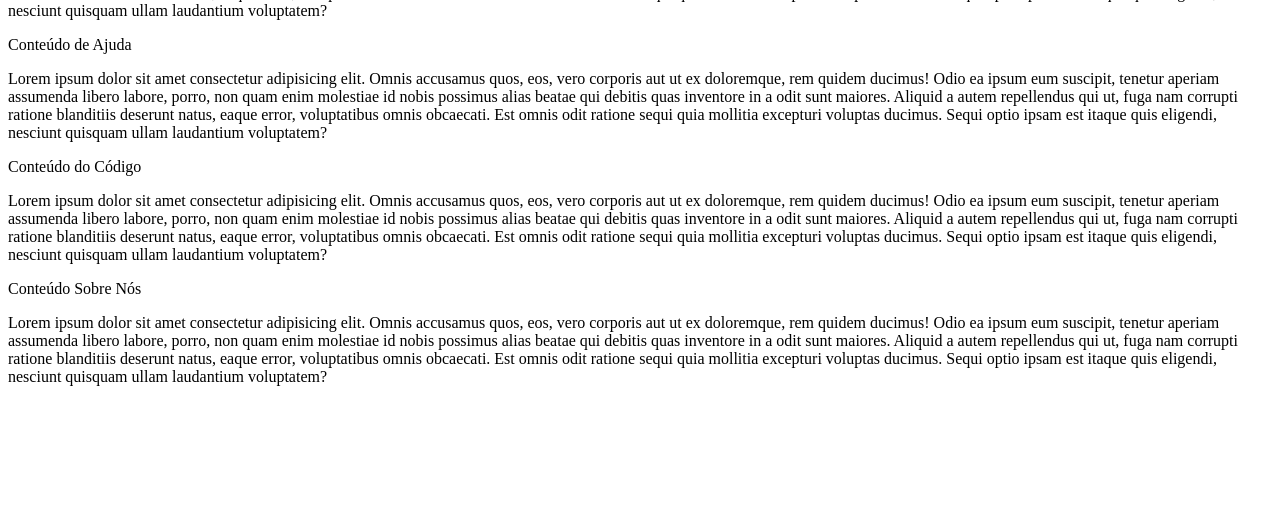
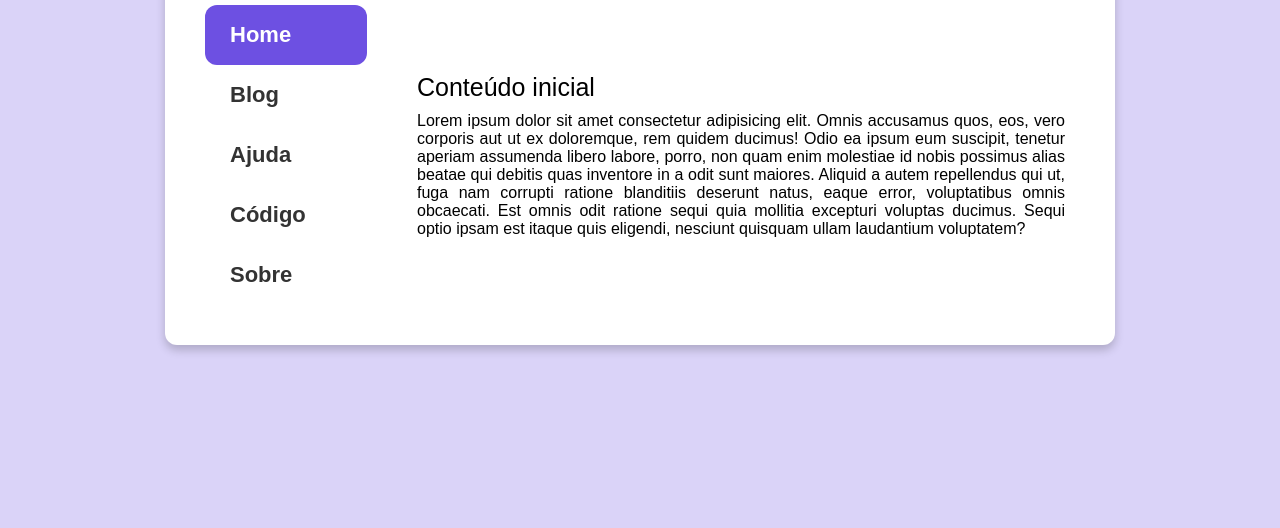
Before and after one commit to Gabriel-Ferreira-Pereira/Projetos-Jailson-HTML5-CSS3, a plain HTML site: page Fácil/01/01facil.html in a window 1280 px wide. Shown: the part 272-800 px from the top of the page. Drawn offline with Linux system fonts and the light colour scheme; files that its build step writes are made by us from their sources; the site is published under a folder, as on GitHub Pages, so addresses that start at the root find nothing.

Commit message:
Update 01facil.html

```diff
--- a/Fácil/01/01facil.html
+++ b/Fácil/01/01facil.html
@@ -7,7 +7,7 @@
     <meta name="description" content="Site para testar a aba vertical em css">
     <meta http-equiv="X-UA-Compatible" content="ie=edge">
     <meta name="keywords" content="CSS, HTML, Aba">
-    <link rel="stylesheet" href="/ProjetosJailson/css/01facil.css">
+    <link rel="stylesheet" href="01facil.css">
     <link rel="stylesheet" href="https://cdnjs.cloundflare.com/ajax/libs/font-awesome/5.15.2/css/all.min.css">
     <title>Abas Verticais</title>
 </head>
```
